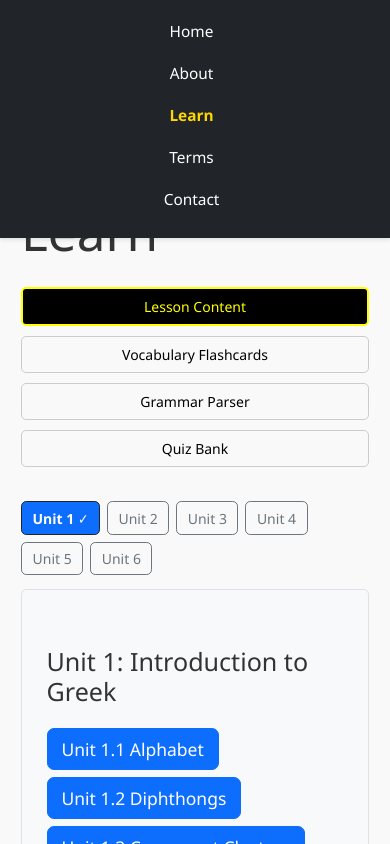
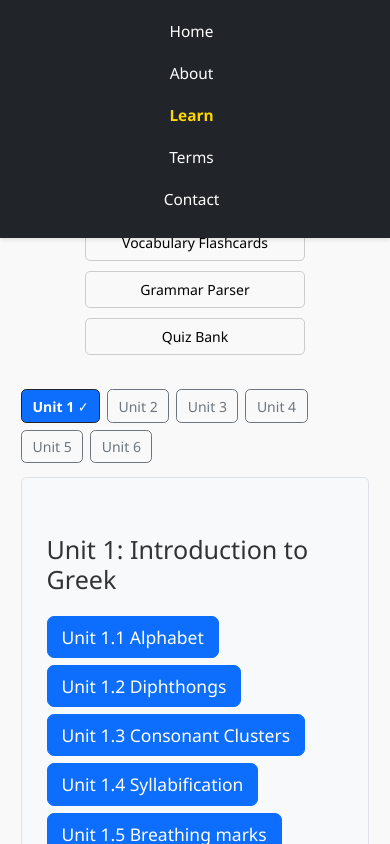
Before and after one commit to SandraF1/KoineGreek, a React (Vite) app in the folder frontend/: page /KoineGreek/learn in a window 390 px wide. Shown: the top 844 px of the page. Built offline with nearby package versions, Linux system fonts and the light colour scheme.

Commit message:
Button text and learn title

```diff
--- a/frontend/src/styles/global.css
+++ b/frontend/src/styles/global.css
@@ -59,7 +59,7 @@ body {
    App Content
    ======================= */
 .app-content {
-  padding-top: 8rem; /* enough space for navbar */
+  padding-top: 85px; /* offset for fixed navbar on desktop */
   display: flex;
   flex-direction: column;
   gap: 1rem;
@@ -77,17 +77,18 @@ body {
 }
 
 .section-buttons button {
-  flex: 1 1 140px; /* grow and shrink with min width 140px */
-  min-width: 140px;
+  flex: 0 0 auto; /* fixed width based on content */
+  min-width: 140px; /* never too small */
+  max-width: 220px; /* optional cap for long text */
   padding: 0.5rem 0.75rem;
   border-radius: 5px;
   border: 1px solid #ccc;
   background-color: #f9f9f9;
   color: black;
   cursor: pointer;
-  transition: all 0.2s ease;
   white-space: nowrap; /* keep text on one line */
   text-align: center;
+  transition: all 0.2s ease;
 }
 
 .section-buttons button.active {
@@ -135,6 +136,7 @@ body {
 
 .flashcard-back {
   color: #333;
+  word-break: break-word; /* prevent overflow */
 }
 
 /* =======================
@@ -201,7 +203,7 @@ label {
     width: 260px;
   }
   .app-content {
-    padding-top: 9rem;
+    padding-top: 75px; /* smaller navbar height */
   }
 }
 
@@ -225,16 +227,16 @@ label {
   }
 
   .section-buttons {
-    flex-wrap: wrap; /* allow wrapping on small screens */
+    flex-wrap: wrap; /* allow wrapping on mobile */
     justify-content: center;
   }
   .section-buttons button {
-    flex: 1 1 100%;
+    flex: 1 1 100%; /* fill width on mobile */
     min-width: unset;
   }
 
   .app-content {
-    padding-top: 11rem; /* spacing for taller navbar */
+    padding-top: 65px; /* mobile navbar height */
   }
 }
 
@@ -250,6 +252,6 @@ label {
     margin-right: 0.5rem;
   }
   .app-content {
-    padding-top: 13rem; /* extra space for multi-line navbar */
+    padding-top: 70px; /* extra for multi-line navbar */
   }
 }
```
